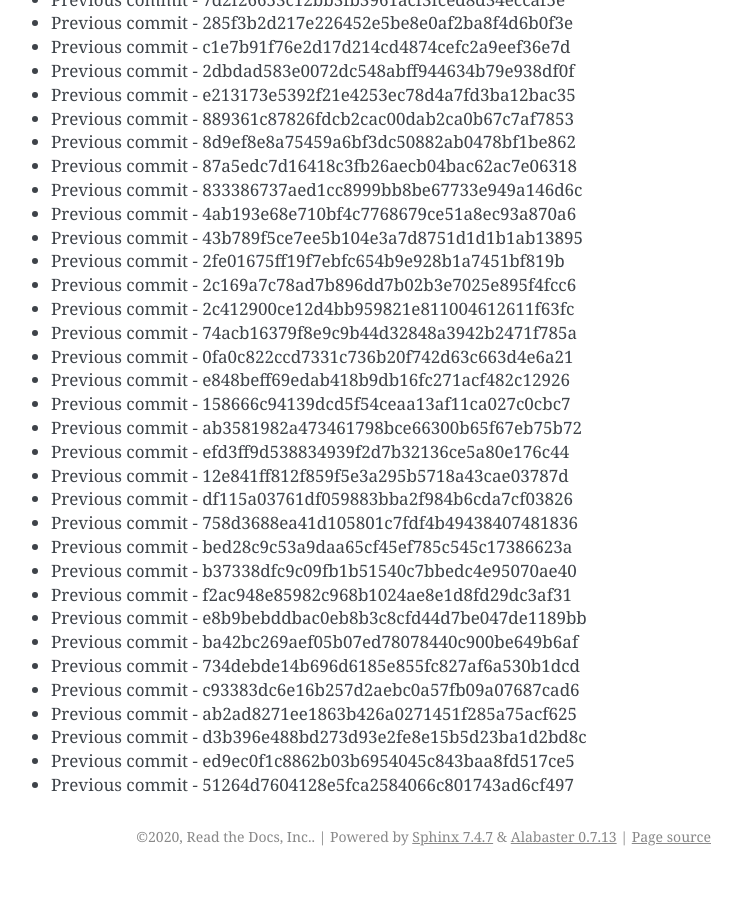
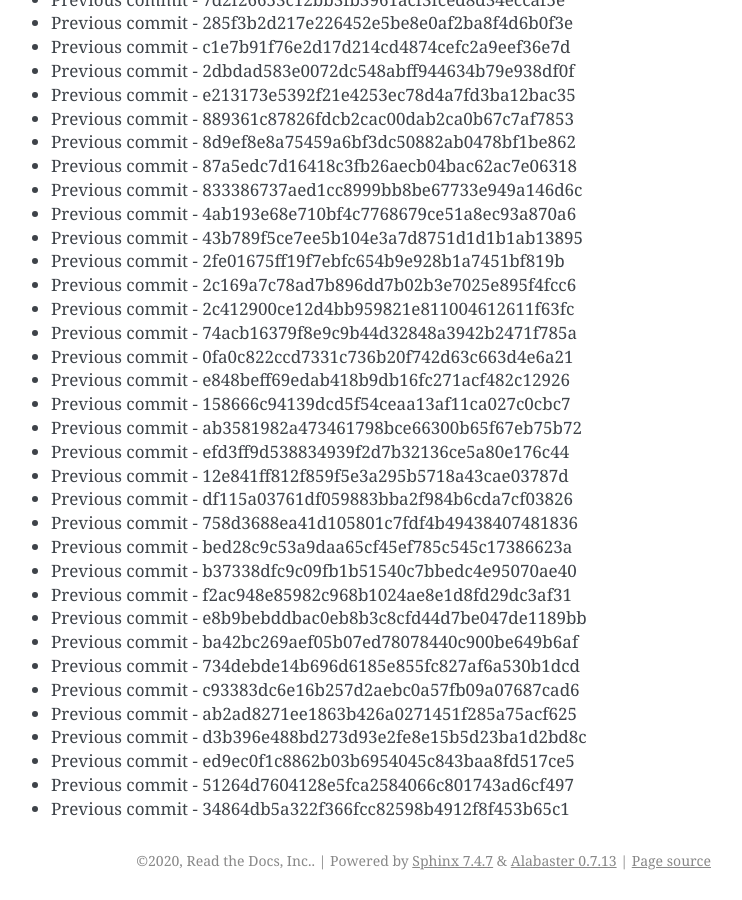
Before and after one commit to readthedocs/rtd-git-stresstest, a Sphinx documentation site: the page built from docs/updates.rst, in a window 1280 px wide and 900 px high, scrolled down 6034 px. Shown: the whole window, without its empty margins (399-1141 px from the left). Built offline with Sphinx 7.4.7, drawn with Linux system fonts in a browser that asks for light colours; before the commit the page ends 6910 px from its top, so only the background shows below that.

Commit message:
Generating commit from previous: 34864db5a322f366fcc82598b4912f8f453b65c1

```diff
--- a/docs/updates.rst
+++ b/docs/updates.rst
@@ -285,3 +285,4 @@ It can be tested for any performance characteristics.
 * Previous commit - d3b396e488bd273d93e2fe8e15b5d23ba1d2bd8c
 * Previous commit - ed9ec0f1c8862b03b6954045c843baa8fd517ce5
 * Previous commit - 51264d7604128e5fca2584066c801743ad6cf497
+* Previous commit - 34864db5a322f366fcc82598b4912f8f453b65c1
```
